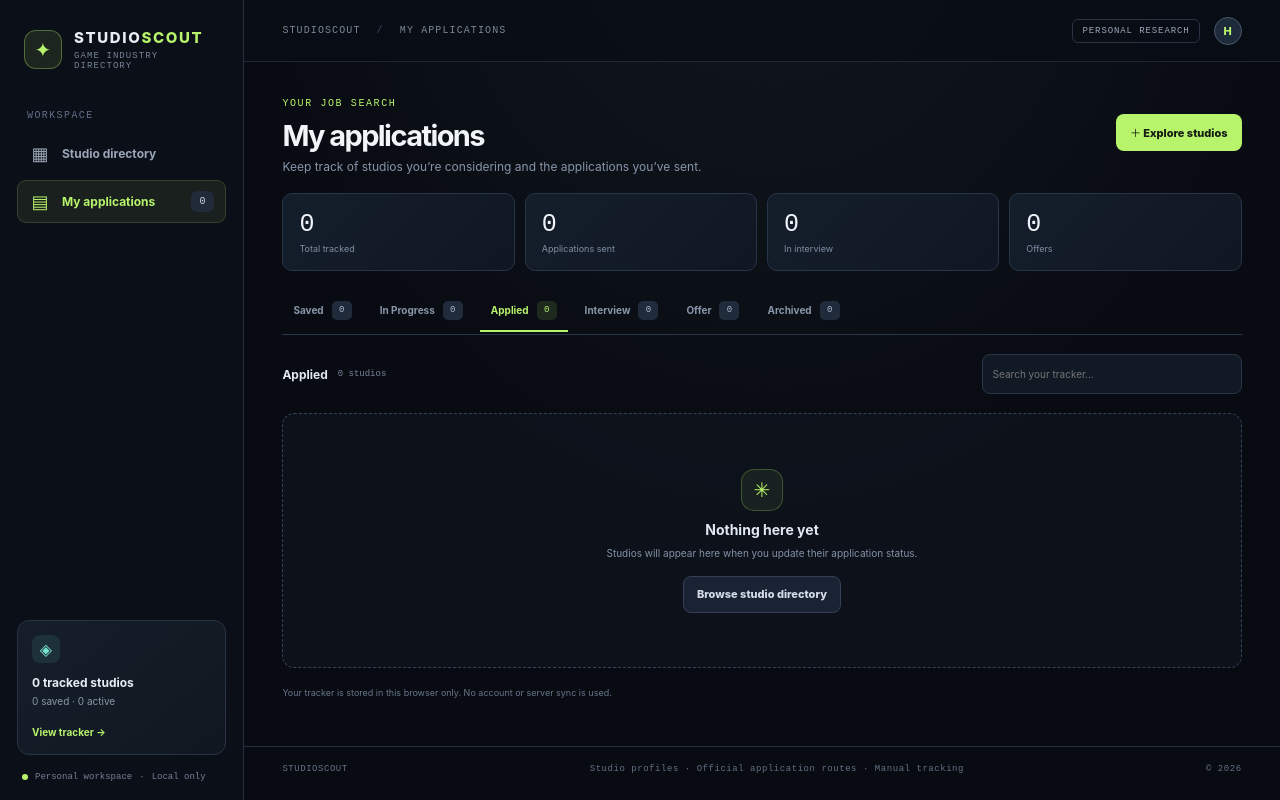
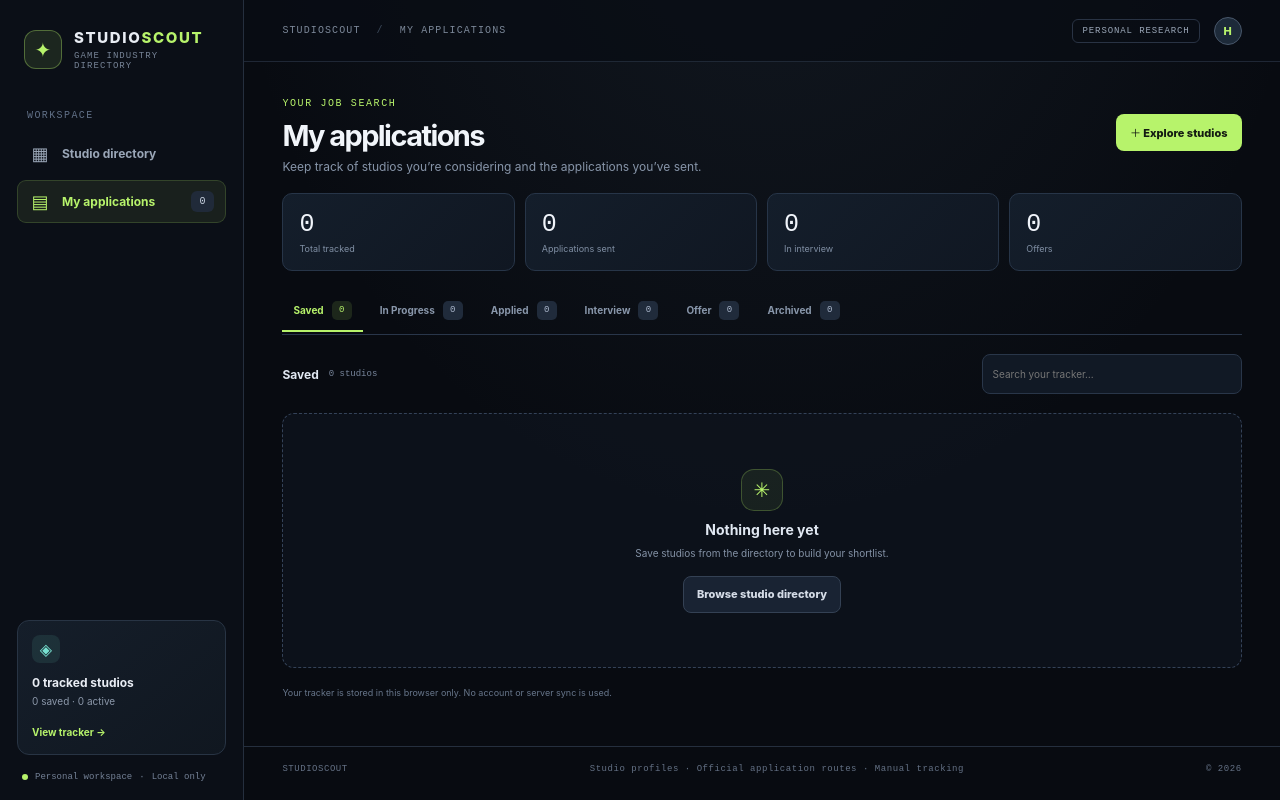
Before and after one commit to hhaitam95/game-industry-outreach-tracker, a React (Vite) app: page / in a window 1280 px wide. Both pictures are taken after a click on the button "View tracker →". Built offline with nearby package versions, Linux system fonts and the light colour scheme.

Commit message:
fix(tracker): default to saved applications

```diff
--- a/src/components/ApplicationTracker.tsx
+++ b/src/components/ApplicationTracker.tsx
@@ -20,8 +20,8 @@ const statusLabels:Record<TrackerStatus,string>={
   archived:"Not moving forward"
 };
 
-export default function ApplicationTracker({applications,onChangeStatus,onRemove,onOpenDirectory}:{applications:TrackedApplication[];onChangeStatus:(id:string,status:TrackerStatus)=>void;onRemove:(id:string)=>void;onOpenDirectory:()=>void}){
-  const [activeTab,setActiveTab]=useState("applied");
+export default function ApplicationTracker({initialTab="saved",applications,onChangeStatus,onRemove,onOpenDirectory}:{initialTab?:string;applications:TrackedApplication[];onChangeStatus:(id:string,status:TrackerStatus)=>void;onRemove:(id:string)=>void;onOpenDirectory:()=>void}){
+  const [activeTab,setActiveTab]=useState(initialTab);
   const [query,setQuery]=useState("");
   const active=tabs.find(t=>t.id===activeTab)||tabs[0];
   const counts=useMemo(()=>Object.fromEntries(tabs.map(t=>[t.id,applications.filter(a=>t.statuses.includes(a.status)).length])),[applications]);
```
